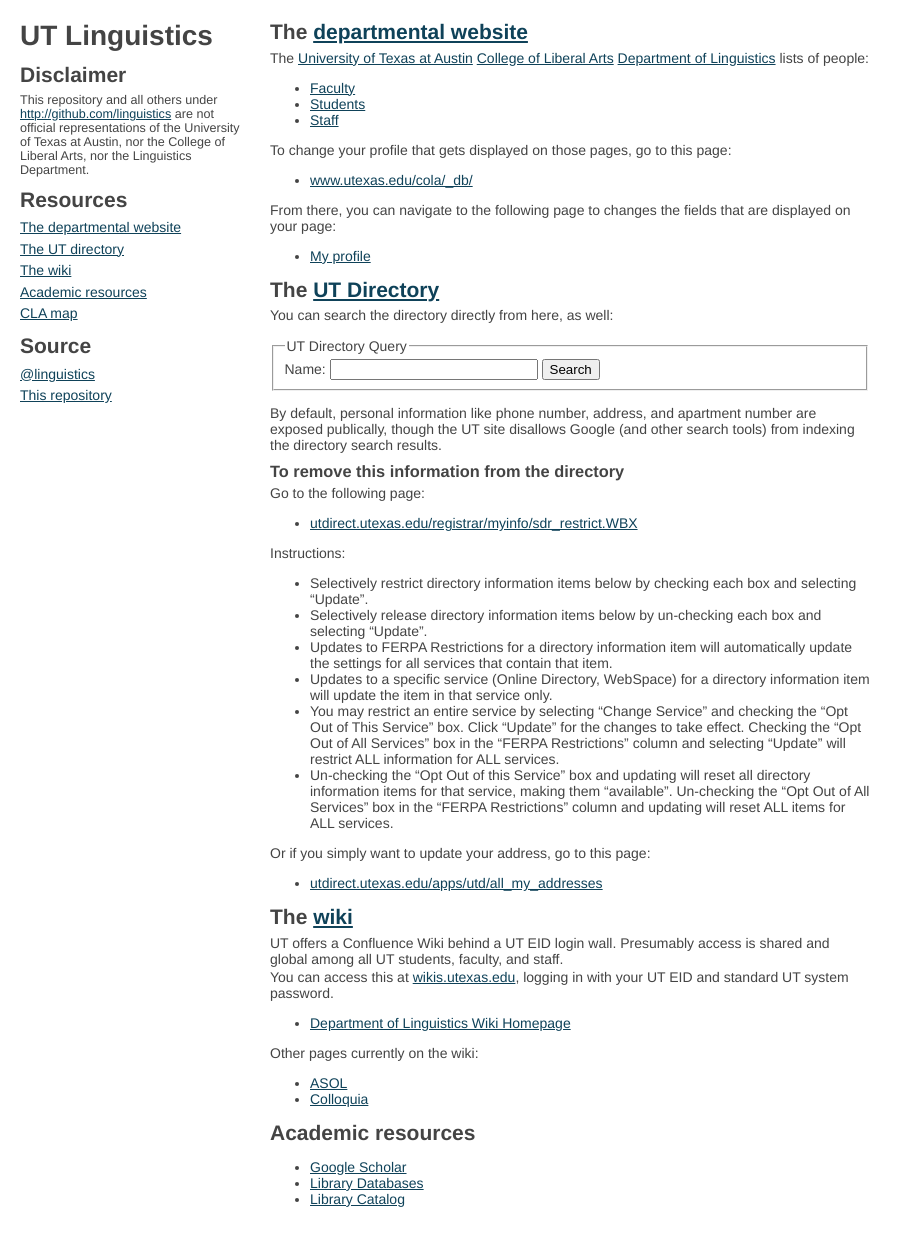
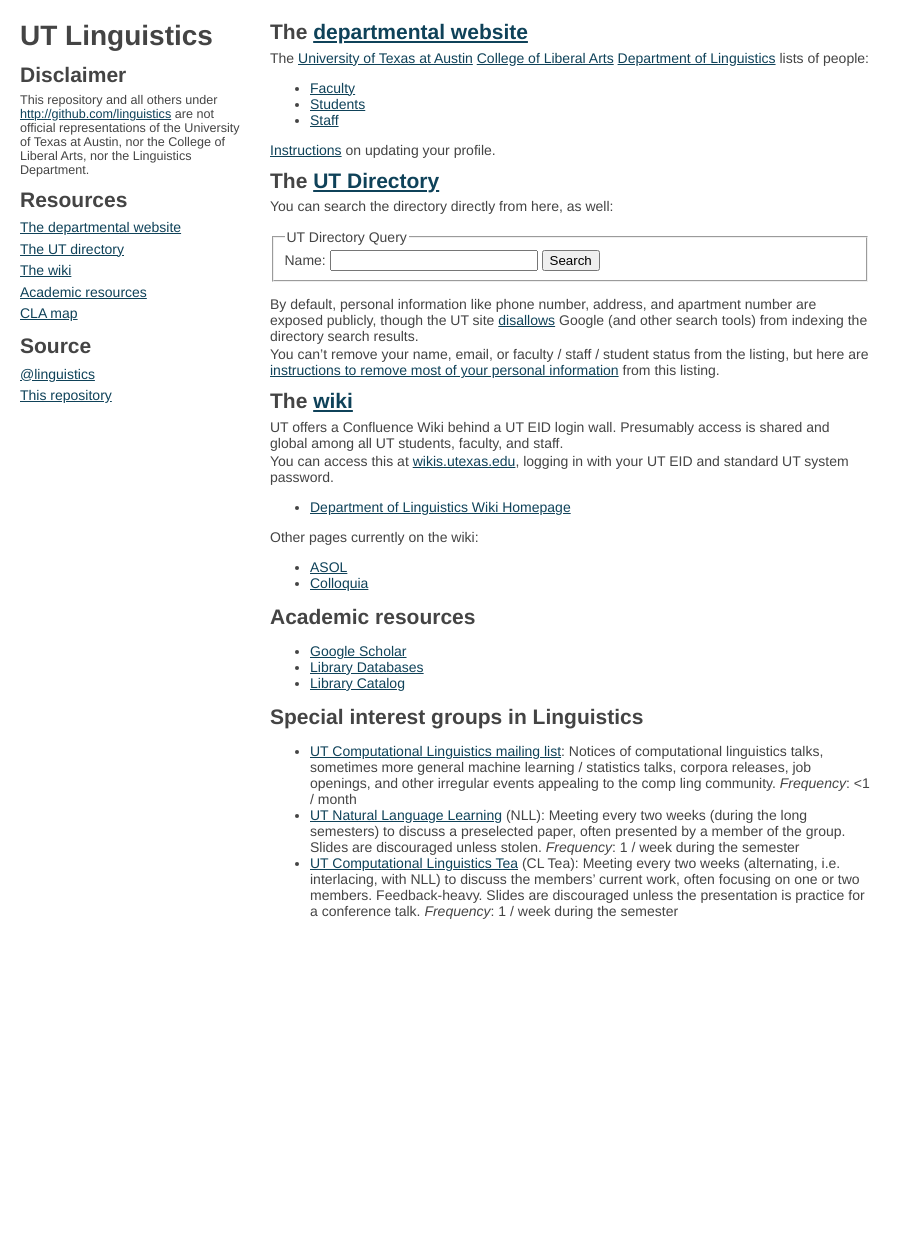
Before and after one commit to linguistics/linguistics.github.io, a Jekyll site: the page built from index.md, in a window 1280 px wide and 1241 px high. Shown: the whole window, without its empty margins (0-912 px from the left). Built offline with Jekyll 4.4.1, drawn with Linux system fonts in a browser that asks for light colours.

Commit message:
Split out profile / privacy instructions into their own pages; add special interest groups / mailing lists

```diff
--- a/index.md
+++ b/index.md
@@ -9,14 +9,7 @@
 * [Students](http://www.utexas.edu/cola/depts/linguistics/graduate_programs/gradstudents/list.php)
 * [Staff](http://www.utexas.edu/cola/depts/linguistics/staff/list.php)
 
-To change your profile that gets displayed on those pages, go to this page:
-
-* [www.utexas.edu/cola/_db/](http://www.utexas.edu/cola/_db/)
-
-From there, you can navigate to the following page to changes the fields that are displayed on your page:
-
-* [My profile](http://www.utexas.edu/cola/_db/myprofile/)
-
+[Instructions](profile) on updating your profile.
 
 # The [UT Directory](http://www.utexas.edu/directory/)
 
@@ -31,27 +24,9 @@
   </fieldset>
 </form>
 
-By default, personal information like phone number, address, and apartment number are exposed publically, though the UT site disallows Google (and other search tools) from indexing the directory search results.
+By default, personal information like phone number, address, and apartment number are exposed publicly, though the UT site [disallows](http://www.utexas.edu/robots.txt) Google (and other search tools) from indexing the directory search results.
 
-### To remove this information from the directory
-
-Go to the following page:
-
-* [utdirect.utexas.edu/registrar/myinfo/sdr_restrict.WBX](https://utdirect.utexas.edu/registrar/myinfo/sdr_restrict.WBX)
-
-Instructions:
-
-* Selectively restrict directory information items below by checking each box and selecting "Update".
-* Selectively release directory information items below by un-checking each box and selecting "Update".
-* Updates to FERPA Restrictions for a directory information item will automatically update the settings for all services that contain that item.
-* Updates to a specific service (Online Directory, WebSpace) for a directory information item will update the item in that service only.
-* You may restrict an entire service by selecting "Change Service" and checking the "Opt Out of This Service" box. Click "Update" for the changes to take effect. Checking the "Opt Out of All Services" box in the "FERPA Restrictions" column and selecting "Update" will restrict ALL information for ALL services.
-* Un-checking the "Opt Out of this Service" box and updating will reset all directory information items for that service, making them "available". Un-checking the "Opt Out of All Services" box in the "FERPA Restrictions" column and updating will reset ALL items for ALL services.
-
-Or if you simply want to update your address, go to this page:
-
-* [utdirect.utexas.edu/apps/utd/all_my_addresses](https://utdirect.utexas.edu/apps/utd/all_my_addresses/)
-
+You can't remove your name, email, or faculty / staff / student status from the listing, but here are [instructions to remove most of your personal information](privacy) from this listing.
 
 # The [wiki](https://wikis.utexas.edu/)
 
@@ -72,3 +47,15 @@
 * [Google Scholar](http://scholar.google.com.ezproxy.lib.utexas.edu/)
 * [Library Databases](https://login.ezproxy.lib.utexas.edu/menu)
 * [Library Catalog](http://catalog.lib.utexas.edu/)
+
+# Special interest groups in Linguistics
+
+* [UT Computational Linguistics mailing list](https://groups.google.com/forum/#!forum/ut-compling):
+  Notices of computational linguistics talks, sometimes more general machine learning / statistics talks, corpora releases, job openings, and other irregular events appealing to the comp ling community.
+    _Frequency_: &lt;1 / month
+* [UT Natural Language Learning](https://groups.google.com/forum/#!forum/ut-nll) (NLL):
+  Meeting every two weeks (during the long semesters) to discuss a preselected paper, often presented by a member of the group. Slides are discouraged unless stolen.
+    _Frequency_: 1 / week during the semester
+* [UT Computational Linguistics Tea](https://groups.google.com/forum/#!forum/utcl-tea) (CL Tea):
+  Meeting every two weeks (alternating, i.e. interlacing, with NLL) to discuss the members' current work, often focusing on one or two members. Feedback-heavy. Slides are discouraged unless the presentation is practice for a conference talk.
+    _Frequency_: 1 / week during the semester
```
Also changed, not shown: old_config.yml (deleted, +0 -7 lines), privacy.md (added, +23 -0 lines), profile.md (added, +12 -0 lines).
